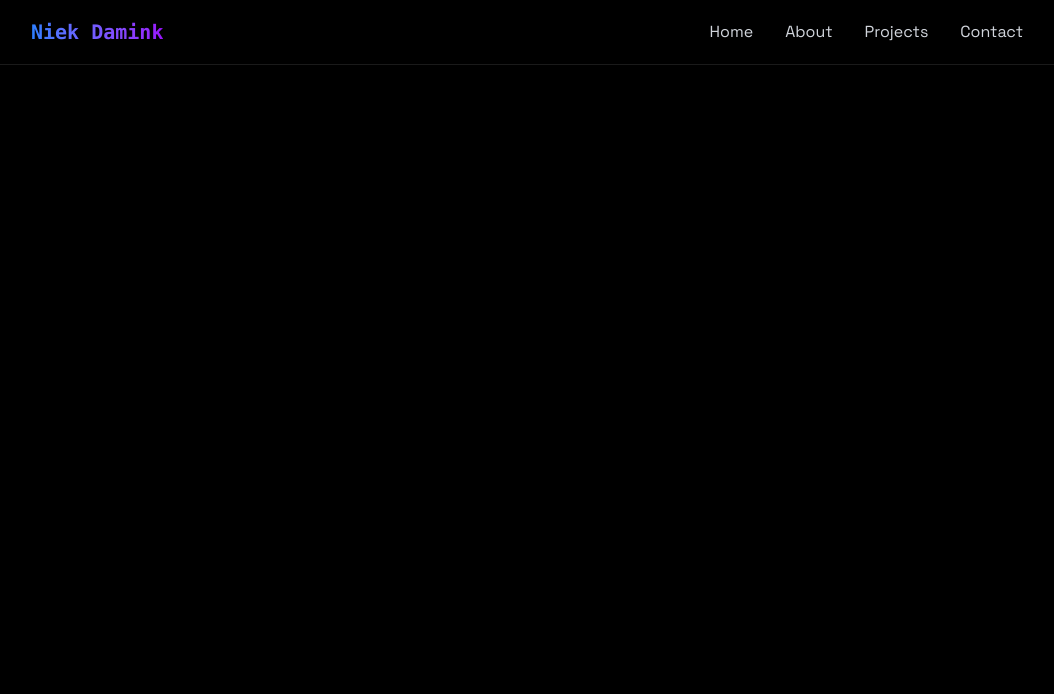
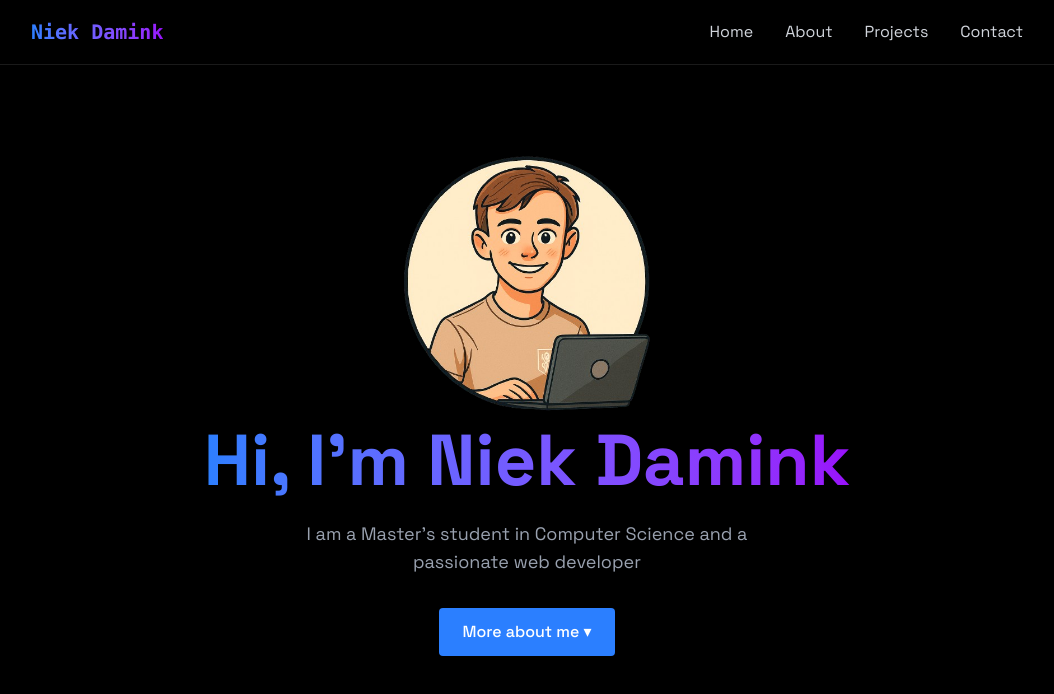
Before and after one commit to Niek-Damink/Portfolio, a React (Vite) app: page / in a window 1280 px wide. Shown: the top 694 px of the page, without its empty margins (113-1167 px from the left). Built offline with nearby package versions, Linux system fonts and the light colour scheme.

Commit message:
Created the home section

```diff
--- a/src/App.jsx
+++ b/src/App.jsx
@@ -1,6 +1,7 @@
 import './App.css'
 import './index.css'
 import { Navbar } from './components/Navbar';
+import { Home } from './components/sections/Home';
 import { MobileMenu } from './components/MobileMenu';
 import { LoadingScreen } from './components/LoadingScreen';
 import { useState } from 'react';
@@ -18,6 +19,7 @@
       >
       <Navbar menuOpen={menuOpen} setMenuOpen={setMenuOpen}/>
       <MobileMenu menuOpen={menuOpen} setMenuOpen={setMenuOpen}/>
+      <Home />
 
       </div>
     </>
--- a/src/components/sections/Home.jsx
+++ b/src/components/sections/Home.jsx
@@ -0,0 +1,27 @@
+import logo from '../../assets/Niek_Damink.png';
+
+export const Home = () => {
+    return <section
+                id="home"
+                className="min-h-screen flex items-center justify-center relative"
+            >
+                <div className="text-center z-10 px-4 flex flex-col justify-center items-center">
+                    <img src={logo} alt="Logo" className="w-70 h-70" />
+                    <h1 className="text-5xl md:text-7xl font-bold mb-6 bg-gradient-to-r from-blue-500 to-purple-600 bg-clip-text text-transparent leading-right">
+                        Hi, I'm Niek Damink
+                    </h1>
+                    <p className="text-lg text-gray-400 mb-8 max-w-lg mx-auto">
+                        I am a Master's student in Computer Science and a passionate web developer
+                    </p>
+                    <div className="flex justify-center space-x-4">
+                        <a
+                            href="#projects"
+                            className="bg-blue-500 text-white py-3 px-6 rounded font-medium transition relative overflow-hidden hover:-translate-y-0.5 hover:bg-blue-400 hover:shadow-[0_0_15px_rgba(59, 130, 246, 0.4)]"
+                        >
+                            More about me &#9662;
+                        </a>
+                    </div>
+                </div>
+
+        </section>
+}
```
